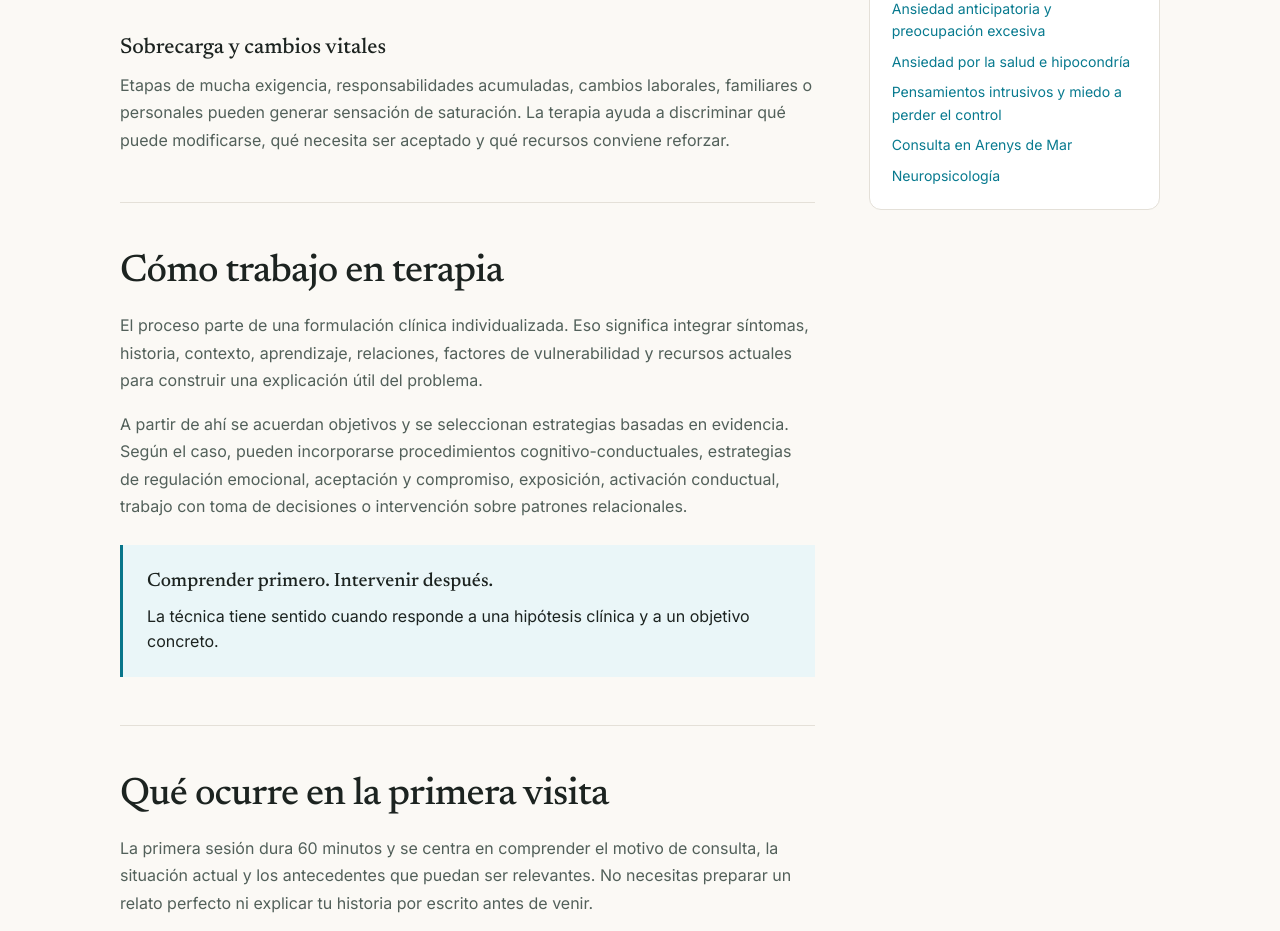
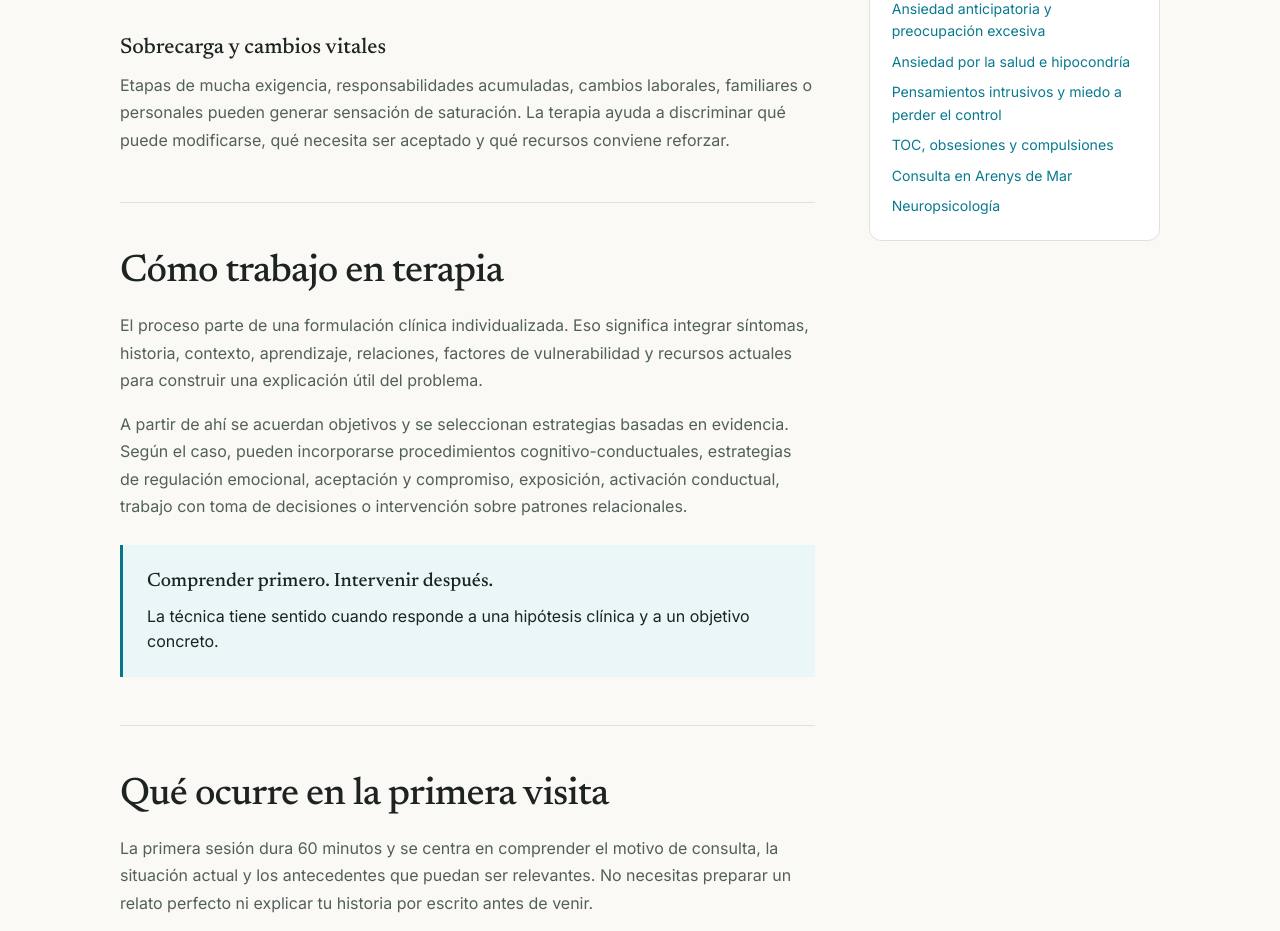
Before and after one commit to carolinasanchezgirona/Portfolio-Carolina, a Next.js app: page /psicologia in a window 1280 px wide. Shown: the part 1680-2611 px from the top of the page. Built offline with nearby package versions, Linux system fonts and the light colour scheme.

Commit message:
SEO: link OCD page

```diff
--- a/app/psicologia/page.tsx
+++ b/app/psicologia/page.tsx
@@ -164,6 +164,7 @@ export default function PsychologyPage() {
               <a href="/ansiedad-anticipatoria-y-preocupacion-excesiva/">Ansiedad anticipatoria y preocupación excesiva</a>
               <a href="/ansiedad-por-la-salud-e-hipocondria/">Ansiedad por la salud e hipocondría</a>
               <a href="/pensamientos-intrusivos-y-miedo-a-perder-el-control/">Pensamientos intrusivos y miedo a perder el control</a>
+              <a href="/toc-obsesiones-y-compulsiones/">TOC, obsesiones y compulsiones</a>
               <a href="/psicologa-arenys-de-mar/">Consulta en Arenys de Mar</a>
               <a href="/neuropsicologia/">Neuropsicología</a>
             </div>
```
